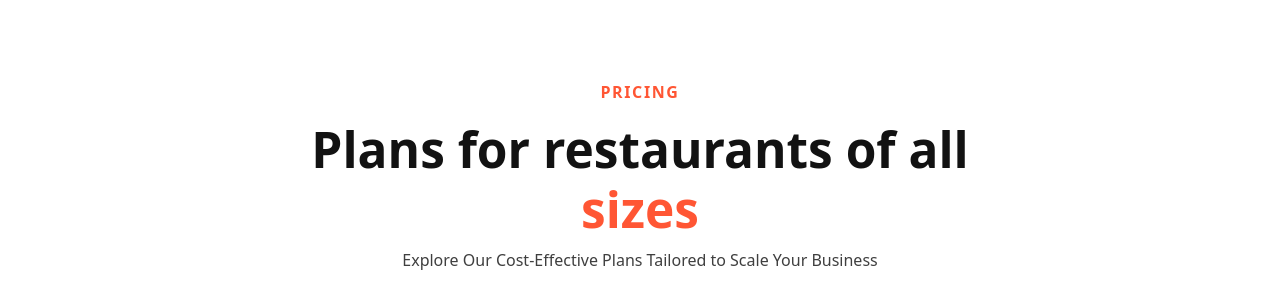
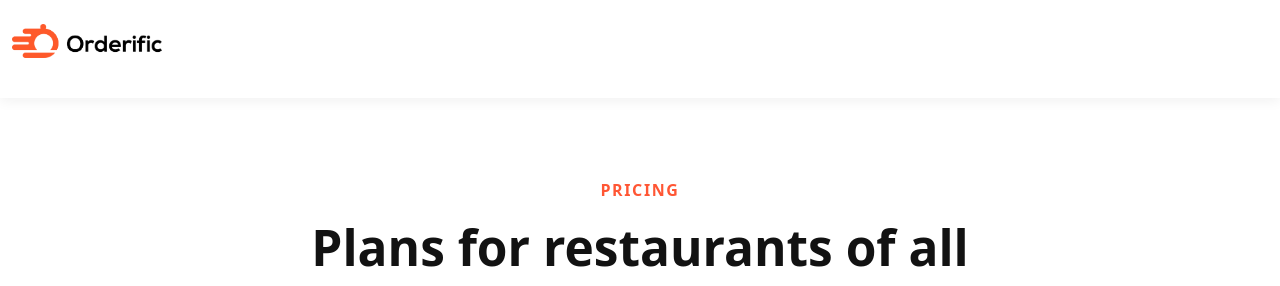
Before and after one commit to florenceorimba/CssDay2Assesment, a plain HTML site: page index.htm in a window 1280 px wide. Shown: the top 286 px of the page. Drawn offline with Linux system fonts and the light colour scheme.

Commit message:
Add files via upload

```diff
--- a/astyles.css
+++ b/astyles.css
@@ -9,8 +9,64 @@ body {
     font-size: 16px;
   }
 
+.a-logo{
+  font-family: "Roboto", sans-serif";
+    background: #ffffff;
+    // box-shadow: 0px 3px 12px 0px rgba(18, 18, 18, 0.06);
+    z-index: 999;
+    position: relative;
+    position: sticky;
+    top: 0;
+    transition: all 0.3s ease-in-out;
+    transform: translate3d(0, 0, 0);
+}
+
+.b-logo {
+        padding: 24px 0;
+        box-shadow: 0px 3px 12px 0px rgba(18, 18, 18, 0.06);
+        will-change: transform, opacity;
+}
+
+.c-logo {
+    --bs-gutter-x: 1.5rem;
+    --bs-gutter-y: 0;
+    width: 100%;
+    padding-right: calc(var(--bs-gutter-x)* .5);
+    padding-left: calc(var(--bs-gutter-x)* .5);
+    margin-right: auto;
+    margin-left: auto;
+font-size: 18px;
+
+@media only screen and (max-width: 1400px) {
+    .c-logo {
+        max-width: 95%;
+    }
+}
+}
+
+.mylogo {
+width: 100%;
+margin-bottom: 1rem !important;
+}
+
+.f-logo {
+max-width: 150px;
+}
+
+.e-logo {
+        display: flex;
+        width: 33.33333333%;
+    }
+}
+
+.d-logo {
+align-items: center !important;
+justify-content: space-between !important;
+display: flex;
+}
+
 .logo {
-   width: 150px;
+   width: 50px;
    margin-bottom: 10px;
    display: block;
    max-width: 100%;
@@ -183,7 +239,7 @@ h1 span {
     display: flex;
     flex-wrap: wrap;
     justify-content: none;
-    align-items: start;
+    align-items: center;
     gap: 0 10px;
     width: 100%;
 }
@@ -195,6 +251,10 @@ h1 span {
     box-shadow: 0px 2px 12px 0px rgba(16, 16, 16, 0.08);
     padding: 30px;
     align-items: center;
+width: 100%;
+position: relative;
+font-size: 18px;
+
 }
 
 .pricing-card .pricing-row {
--- a/index.htm
+++ b/index.htm
@@ -9,12 +9,30 @@
 <link rel="preconnect" href="https://fonts.gstatic.com" crossorigin="">
 <link href="https://fonts.googleapis.com/css2?family=Roboto:ital,wght@0,100..900;1,100..900&amp;display=swap" rel="stylesheet">
 	</head>
-
 <body style="height: 4832px; overscroll-behavior: none; scroll-behavior: auto;">
+<div class="a-logo">
+<div class="b-logo">
+<div class="c-logo">
+<div class="d-logo">
+<div class="e-logo">
+<div class="f-logo">
+<img class="mylogo" src="logo-black-2.webp" alt="orderific-image.webp" >
+</div>
+</div>
+</div>
+</div>
+</div>
+</div>
+<div class="header-menu">
+    <div class="header-padding">
+        <div class="container">
+            <div class="row align-items-center justify-content-between">
+                <div class="col-6 col-sm-4 col-lg-2 col-xxl-auto">
 <div class="logo-container">
 <a href="https://orderific.com>
 <img class="mb-3" src="https://orderific.com/ord-website/assets/img/company-logo/logo-black-2.webp" loading="lazy" alt srcset>
 </a>
+</div>
 </div>
 <div id="smooth-wrapper" style="height: auto; inset: auto; width: 100%; position: relative; overflow: visible;">
 <div class="page-container" id="smooth-content" style="box-sizing: border-box; width: 100%; overflow: visible;">
```
